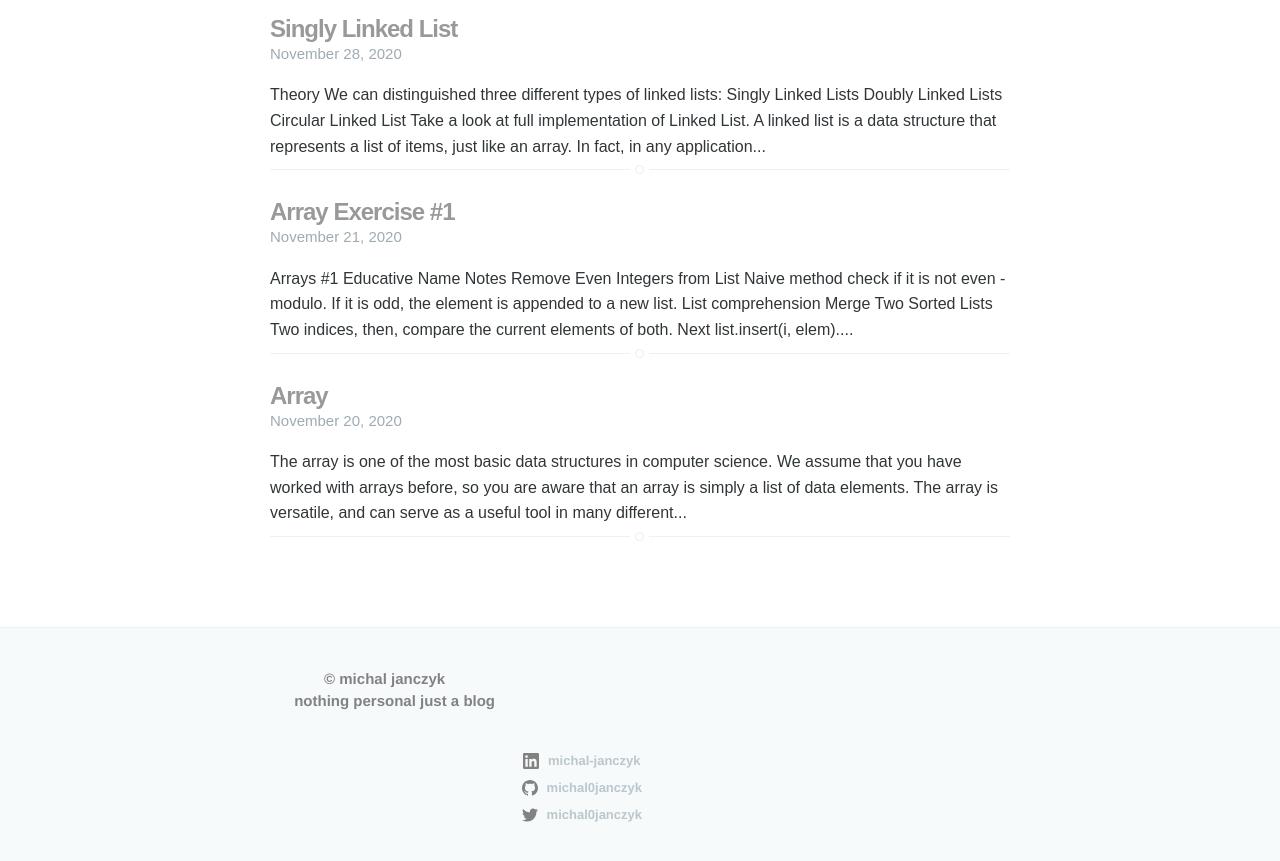
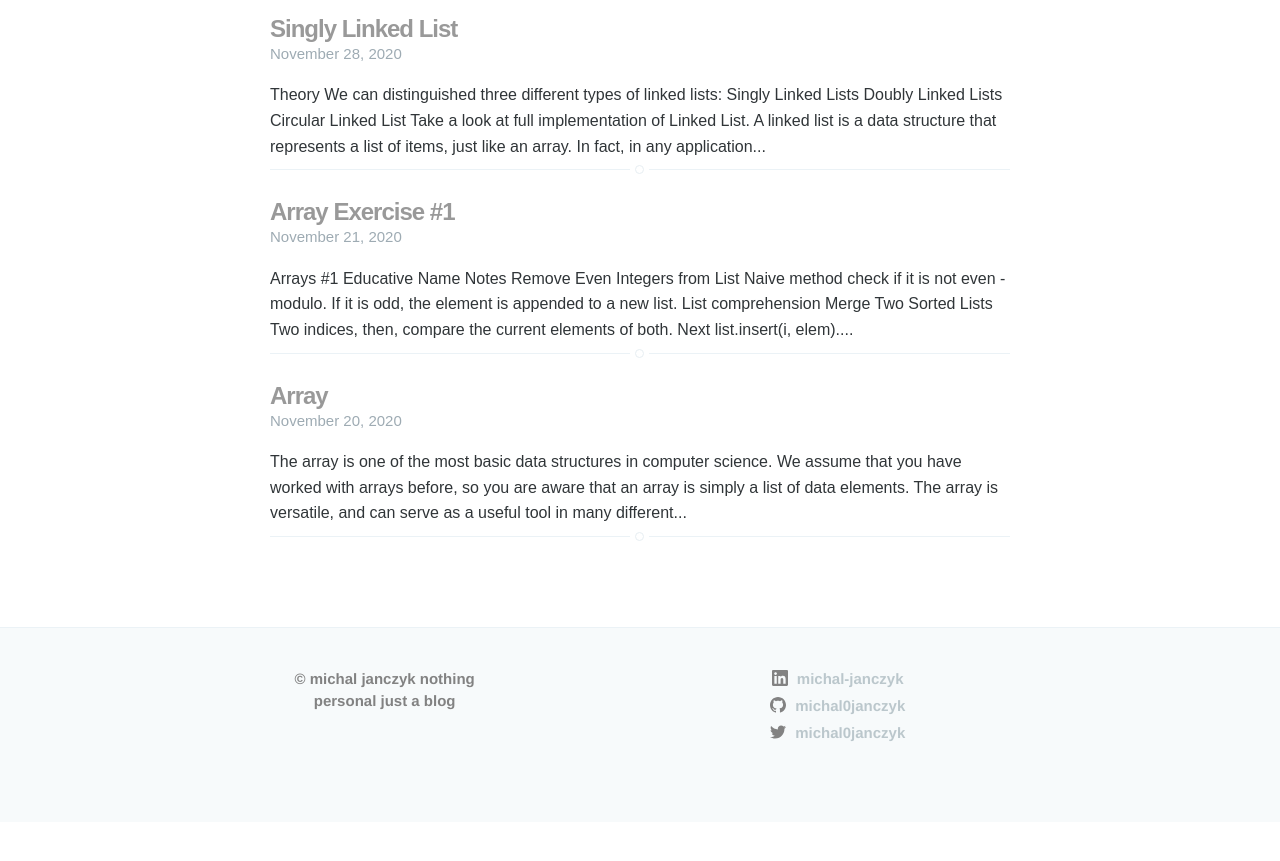
Before and after one commit to michal0janczyk/michaljanczyk.github.io, a Jekyll site: the page built from index.html, in a window 1280 px wide and 900 px high, scrolled down 1717 px. Shown: the top 861 px of the window. Built offline with Jekyll 4.4.1, drawn with Linux system fonts in a browser that asks for light colours; the list of posts is cut into pages by our own code; after the commit the page ends 2539 px from its top, so only the background shows below that.

Commit message:
Update footer.html

```diff
--- a/_includes/footer.html
+++ b/_includes/footer.html
@@ -10,10 +10,8 @@
         <ul class="contact-list">
           <li class="p-name">
             {%- if site.copyright -%}
-              <div id="left">
-              <li>&copy; {{ site.copyright }} {{ now | date: "%Y" }}</li>
+              &copy; {{ site.copyright }} {{ now | date: "%Y" }}
               {{- site.description | escape -}}
-              </div>
             {%- else -%}
               <!-- {{ site.title | escape }} -->
             {%- endif -%}
```
